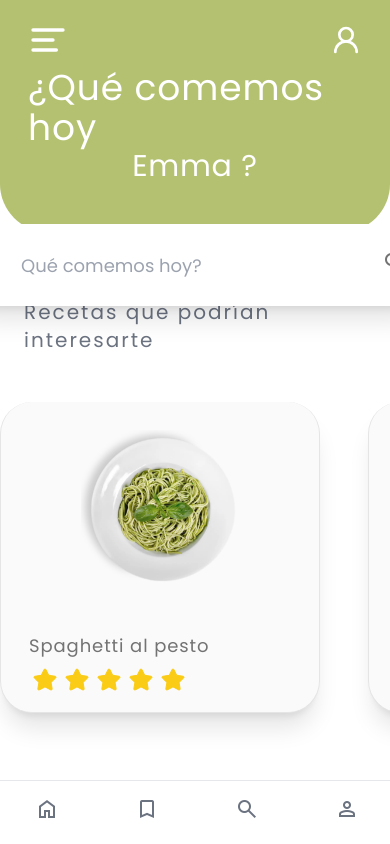
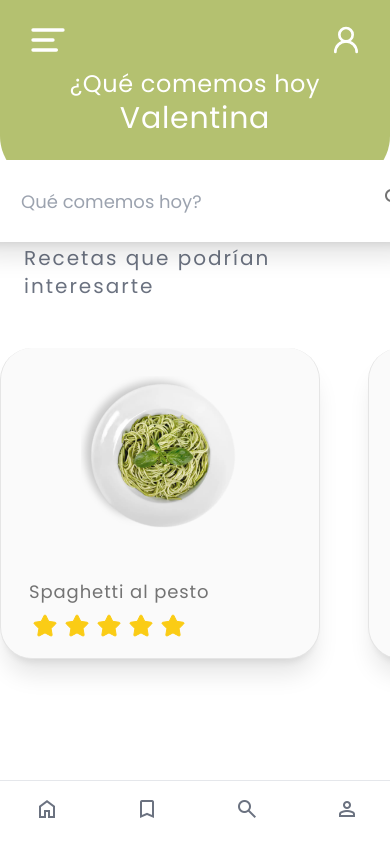
Before and after one commit to Cecimartinez/que-comemos, a React (Vite) app in the folder que-comemos-app/: page / in a window 390 px wide. Shown: the top 844 px of the page. Built offline with nearby package versions, Linux system fonts and the light colour scheme.

Commit message:
Home page and components, updated

```diff
--- a/que-comemos-app/src/components/SearchBard/SearchBard.jsx
+++ b/que-comemos-app/src/components/SearchBard/SearchBard.jsx
@@ -1,6 +1,6 @@
-export const SearchBar = () => {
+export const SearchBar = ({className}) => {
   return (
-    <div className="absolute top-56 ">
+    <div className={className}>
       <input
         type="search"
         className="input text-lg lg:text-xl text-neutral-500 transition-all duration-500 ease-in-out bg-white shadow-xl border py-10  lg:py-12   items-center px-16 font-medium justify-center rounded-5xl focus:border-2 focus:border-[#abb867] focus:bg-white"
--- a/que-comemos-app/src/pages/Home/Home.jsx
+++ b/que-comemos-app/src/pages/Home/Home.jsx
@@ -5,23 +5,24 @@ import { Greeting } from "./components/Greeting/Greeting";
 
 export const Home = () => {
   return (
-    <div className="bg-white font-poppins flex flex-col justify-between items-baseline  h-screen w-full md:h-full">
-      <Greeting />
+    <div className="bg-white font-poppins flex flex-col justify-between items-baseline  2xl:h-full  w-full md:h-full">
+      <Greeting userName="Valentina" />
 
-      <div className="w-full  flex justify-center items-center">
-        <SearchBar />
+      <div className="w-full  flex justify-center items-center lg:mb-4 mb-10">
+        <SearchBar className={"absolute top-40 lg:top-52 "} />
       </div>
-      <div className="bg-white flex flex-col my-5  lg:py-12  w-full">
+
+      <div className="bg-white flex flex-col my-5 sm:py-5 lg:py-14  w-full">
         <section>
           <h2 className="mx-6 lg:mb-10 lg:text-2xl text-gray-500 text-xl tracking-widest font-poppins">Recetas que podrían interesarte</h2>
         </section>
 
-        <div className="bg-white w-full pb-10">
+        <div className="bg-white w-full flex justify-center items-center pb-10">
           <CardCarrousel />
-
         </div>
 
       </div>
+
       <section>
         <NavigationBottom />
       </section>
--- a/que-comemos-app/src/pages/Home/components/Greeting/Greeting.jsx
+++ b/que-comemos-app/src/pages/Home/components/Greeting/Greeting.jsx
@@ -1,23 +1,26 @@
 import { User2 } from "lucide-react";
 import { Sidebar } from "../../../../components/Sidebar/Sidebar";
+import { Link } from "react-router-dom";
 
-export const Greeting = () => {
+export const Greeting = ({userName}) => {
   return (
     <header className='bg-[#B4c170]  w-full h-auto  flex flex-col px-7 pt-5  pb-10 items-center justify-start rounded-b-5xl'>
 
       <div className=" w-full flex justify-between items-center">
         <Sidebar />
         <section className=" text-center ">
-          <User2 className="text-white w-8 h-8 " />
+          <Link to="user-profile">
+            <User2 className="text-white w-8 h-8 " />
+          </Link>
         </section>
       </div>
 
       <div className="flex flex-col w-full justify-center items-center   my-2 lg:my-8">
-        <h1 className='tracking-wide text-white text-4xl  font-medium'>
+        <h1 className='tracking-wide text-white text-2xl lg:text-4xl  font-medium'>
           ¿Qué comemos hoy
         </h1>
         <h2 className='text-white  text-3xl font-medium tracking-wide'>
-          Emma ?
+        {userName}
         </h2>
       </div>
     </header>
```
